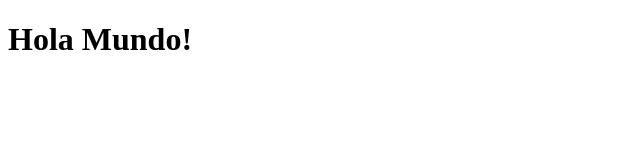
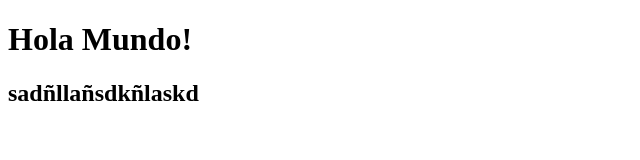
Before and after one commit to benitogarcia/udemyGit-gitHub, a plain HTML site: page index.html in a window 1280 px wide. Shown: the whole page, without its empty margins (0-640 px from the left). Drawn offline with Linux system fonts and the light colour scheme.

```diff
--- a/index.css
+++ b/index.css
@@ -0,0 +1,4 @@
+* {
+    margin: 0px;
+    padding: 0px;
+}
--- a/index.html
+++ b/index.html
@@ -10,7 +10,7 @@
 
 <body>
     <h1>Hola Mundo!</h1>
-
+<h2>sadñllañsdkñlaskd</h2>
 </body>
 
 </html>
--- a/index.js
+++ b/index.js
@@ -0,0 +1 @@
+console.log("Hola Mundo")
```
Also changed, not shown: 1 other file.
